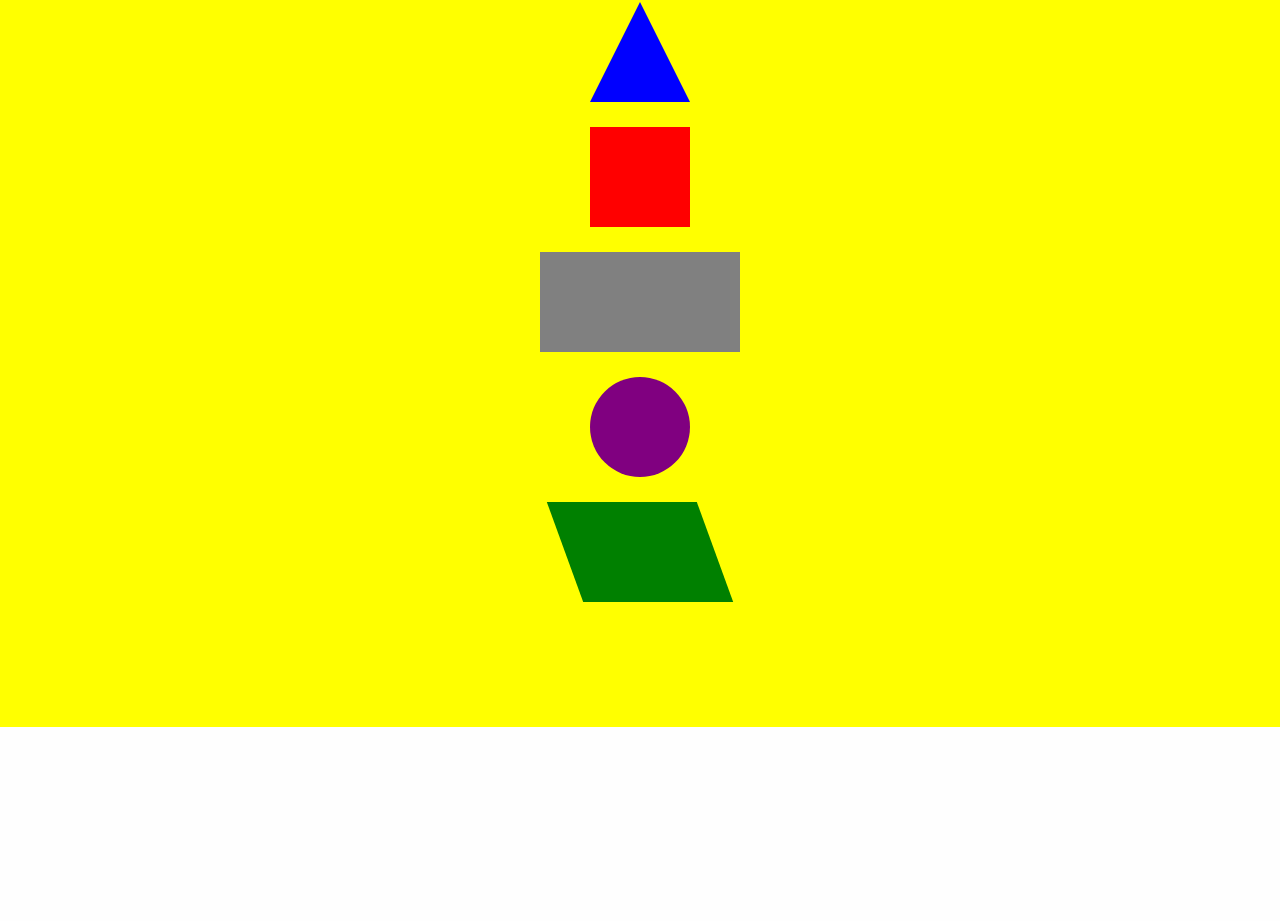
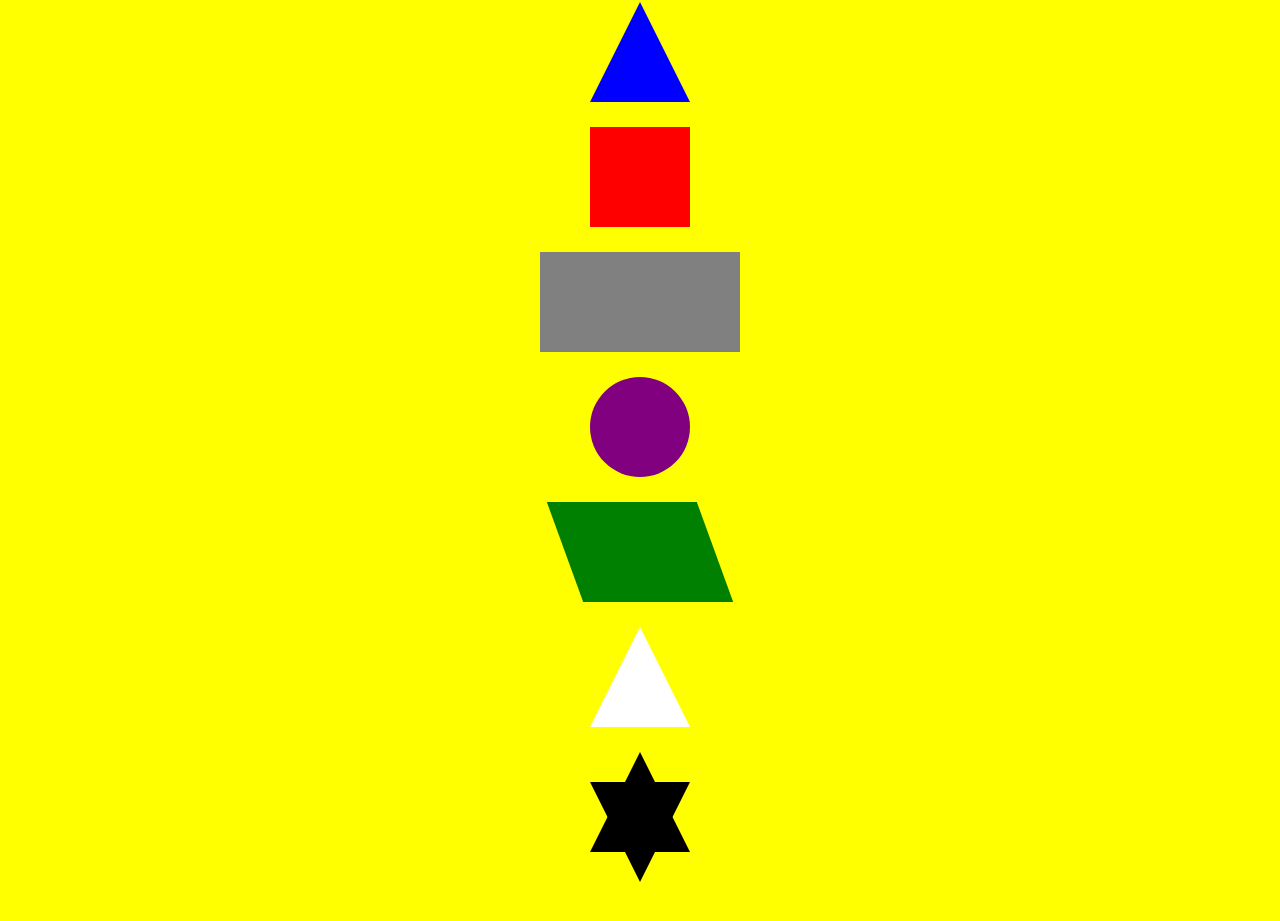
Before and after one commit to Elsis-Sitati/shapes, a plain HTML site: page foundation-6/index.html in a window 1280 px wide. Shown: the part 73-994 px from the top of the page. Before the commit the page ends 800 px from the top, so only its background shows below. Drawn offline with nearby package versions, Linux system fonts and the light colour scheme; a web font is replaced by a local one.

Commit message:
styled to get star

```diff
--- a/foundation-6/css/app.css
+++ b/foundation-6/css/app.css
@@ -1,6 +1,6 @@
 div#row1 {
     font-family: 'Playfair Display', serif;
-    height: 100%;
+    height: 150%;
     background-color: yellow;
     text-align: center;
 
@@ -60,3 +60,41 @@ div#parallelogram {
     margin-top: 2%;
 
 }
+
+#trapezium {
+
+border-bottom: 100px solid white;
+	border-left: 50px solid transparent;
+	border-right: 50px solid transparent;
+	height: 0;
+	width: 100px;
+    margin: auto;
+    margin-top: 2%;
+
+}
+
+
+
+
+#star{
+	width: 0;
+	height: 0;
+	border-left: 50px solid transparent;
+	border-right: 50px solid transparent;
+	border-bottom: 100px solid black;
+	position: relative;
+    margin: auto;
+    margin-top: 2%
+
+}
+#star:after {
+	width: 0;
+	height: 0;
+	border-left: 50px solid transparent;
+	border-right: 50px solid transparent;
+	border-top: 100px solid black;
+	position: absolute;
+	content: "";
+	top: 30px;
+	left: -50px;
+}
```
